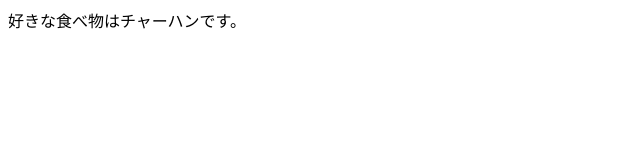
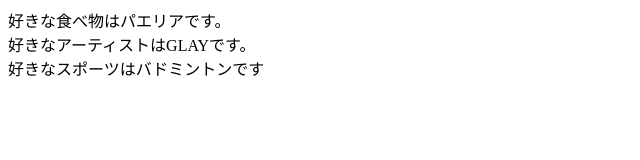
Before and after one commit to ryuya-watanabe/comman-test, a plain HTML site: page index.html in a window 1280 px wide. Shown: the whole page, without its empty margins (0-640 px from the left). Drawn offline with Linux system fonts and the light colour scheme.

Commit message:
好きなスポーツを追加

```diff
--- a/index.html
+++ b/index.html
@@ -4,6 +4,8 @@
     <title>Document</title>
 </head>
 <body>
-    好きな食べ物はチャーハンです。<br>
+    好きな食べ物はパエリアです。<br>
+    好きなアーティストはGLAYです。<br>
+    好きなスポーツはバドミントンです<br>
 </body>
 </html>
```
